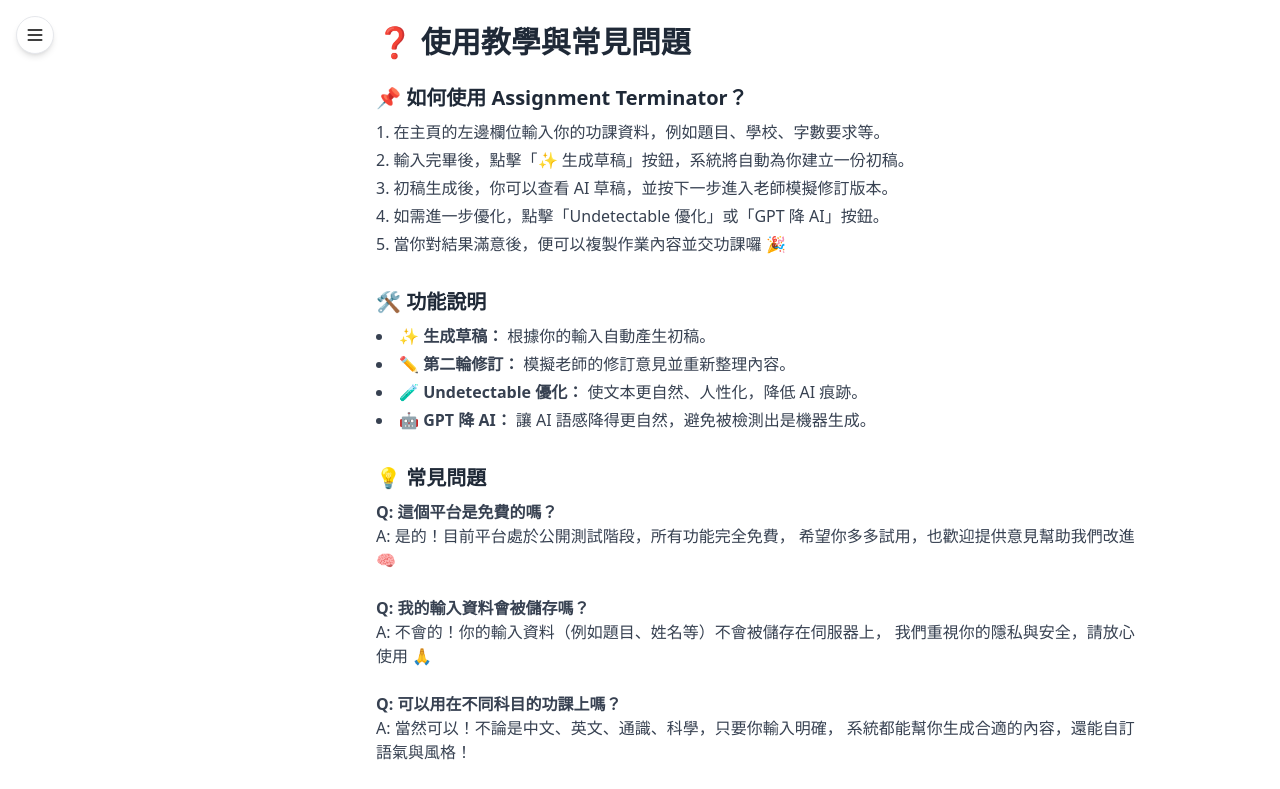
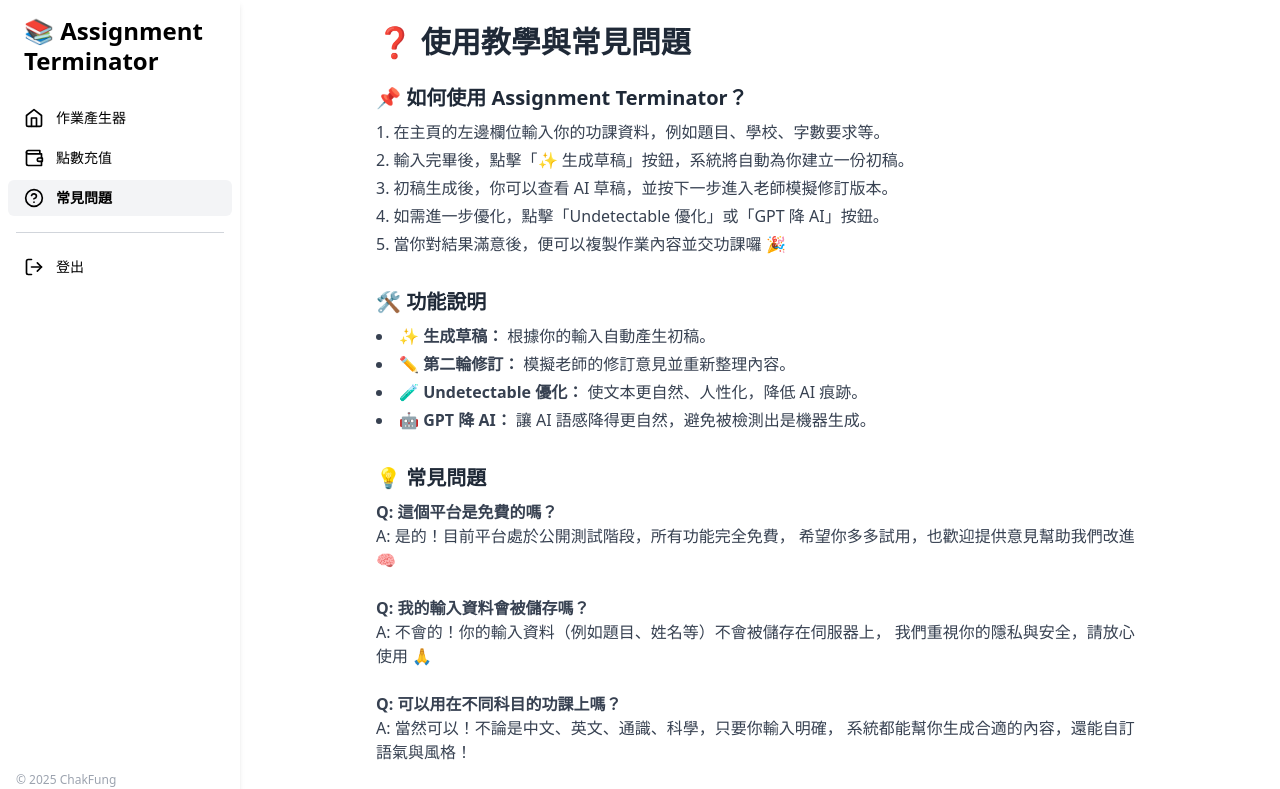
Before and after one commit to ndx218/Assignment-Terminator, a Next.js app: page /help in a window 1280 px wide. Shown: the top 789 px of the page. Built offline with nearby package versions, Linux system fonts and the light colour scheme.

Commit message:
Update SidebarWrapper.tsx

```diff
--- a/components/SidebarWrapper.tsx
+++ b/components/SidebarWrapper.tsx
@@ -9,30 +9,32 @@
 
   return (
     <>
-      {/* 📱/🖥️ 全裝置顯示漢堡按鈕 */}
+      {/* 📱/🖥️ 全裝置顯示漢堡按鈕（僅控制手機浮出） */}
       <button
         onClick={() => setOpen(true)}
-        className="fixed top-4 left-4 z-50 p-2 rounded-full bg-white border shadow-md"
+        className="fixed top-4 left-4 z-50 p-2 rounded-full bg-white border shadow-md md:hidden"
         aria-label="開啟選單"
       >
         <Menu className="w-5 h-5 text-black" />
       </button>
 
-      {/* 📱/🖥️ 側欄浮出 */}
+      {/* 📱 漢堡開啟時：浮出側欄 + 遮罩 */}
       {open && (
         <>
-          {/* 黑色遮罩，點擊時關閉 */}
           <div
-            className="fixed inset-0 bg-black bg-opacity-30 z-40"
+            className="fixed inset-0 bg-black bg-opacity-30 z-40 md:hidden"
             onClick={() => setOpen(false)}
           />
-
-          {/* 側欄本體，z-index 要比遮罩高 */}
-          <div className="fixed top-0 left-0 z-50">
+          <div className="fixed top-0 left-0 z-50 md:hidden">
             <Sidebar onClose={() => setOpen(false)} />
           </div>
         </>
       )}
+
+      {/* 🖥️ 桌面版固定側欄：永遠顯示 */}
+      <div className="hidden md:block">
+        <Sidebar />
+      </div>
     </>
   );
 }
```
